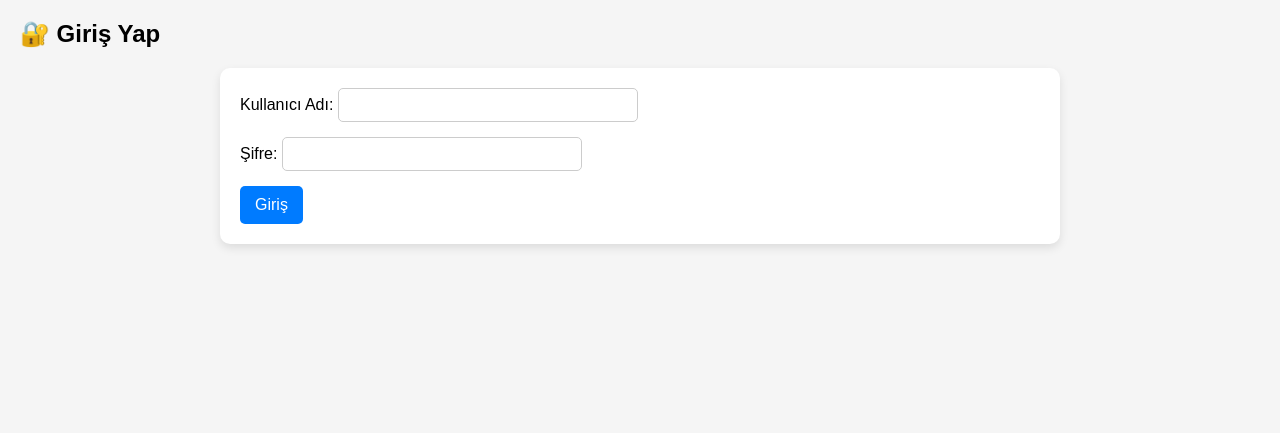
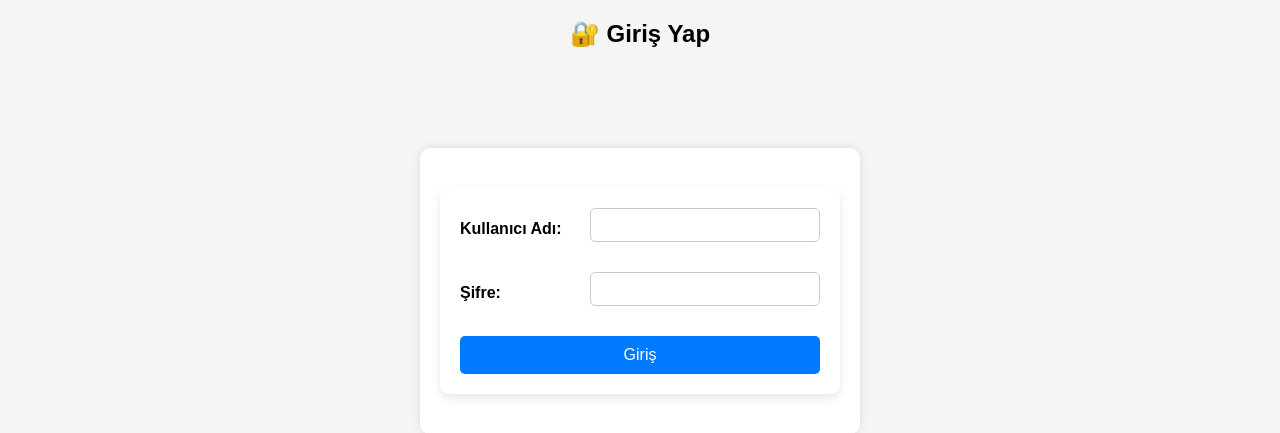
Before and after one commit to goredhell/gelir-gider-takibi, a PHP site: page /login.php in a window 1280 px wide. Shown: the top 433 px of the page. Run offline with PHP 8.4, Linux system fonts and the light colour scheme.

Commit message:
Update login.php

```diff
--- a/login.php
+++ b/login.php
@@ -17,10 +17,68 @@ if ($_SERVER['REQUEST_METHOD'] == 'POST') {
 
 <link rel="stylesheet" href="assets/style.css">
 
-<h2>🔐 Giriş Yap</h2>
-<form method="POST">
-    Kullanıcı Adı: <input type="text" name="kullanici" required><br>
-    Şifre: <input type="password" name="sifre" required><br>
-    <button type="submit">Giriş</button>
-    <?php if (isset($hata)) echo "<p style='color:red;'>$hata</p>"; ?>
-</form>
+<style>
+    .form-container {
+        max-width: 400px;
+        margin: 100px auto;
+        padding: 20px;
+        background: #fff;
+        border-radius: 10px;
+        box-shadow: 0 0 10px rgba(0,0,0,0.1);
+    }
+
+    .form-row {
+        display: flex;
+        align-items: center;
+        margin-bottom: 15px;
+    }
+
+    .form-row label {
+        width: 120px;
+        font-weight: bold;
+    }
+
+    .form-row input {
+        flex: 1;
+        padding: 8px;
+        border: 1px solid #ccc;
+        border-radius: 5px;
+    }
+
+    .form-container button {
+        width: 100%;
+        padding: 10px;
+        background-color: #007bff;
+        color: white;
+        border: none;
+        border-radius: 5px;
+        cursor: pointer;
+    }
+
+    .form-container button:hover {
+        background-color: #0056b3;
+    }
+
+    .error {
+        color: red;
+        text-align: center;
+        margin-top: 10px;
+    }
+</style>
+
+<h2 style="text-align:center;">🔐 Giriş Yap</h2>
+
+<div class="form-container">
+    <form method="POST">
+        <div class="form-row">
+            <label for="kullanici">Kullanıcı Adı:</label>
+            <input type="text" name="kullanici" id="kullanici" required>
+        </div>
+        <div class="form-row">
+            <label for="sifre">Şifre:</label>
+            <input type="password" name="sifre" id="sifre" required>
+        </div>
+        <button type="submit">Giriş</button>
+        <?php if (isset($hata)) echo "<p class='error'>$hata</p>"; ?>
+    </form>
+</div>
```
